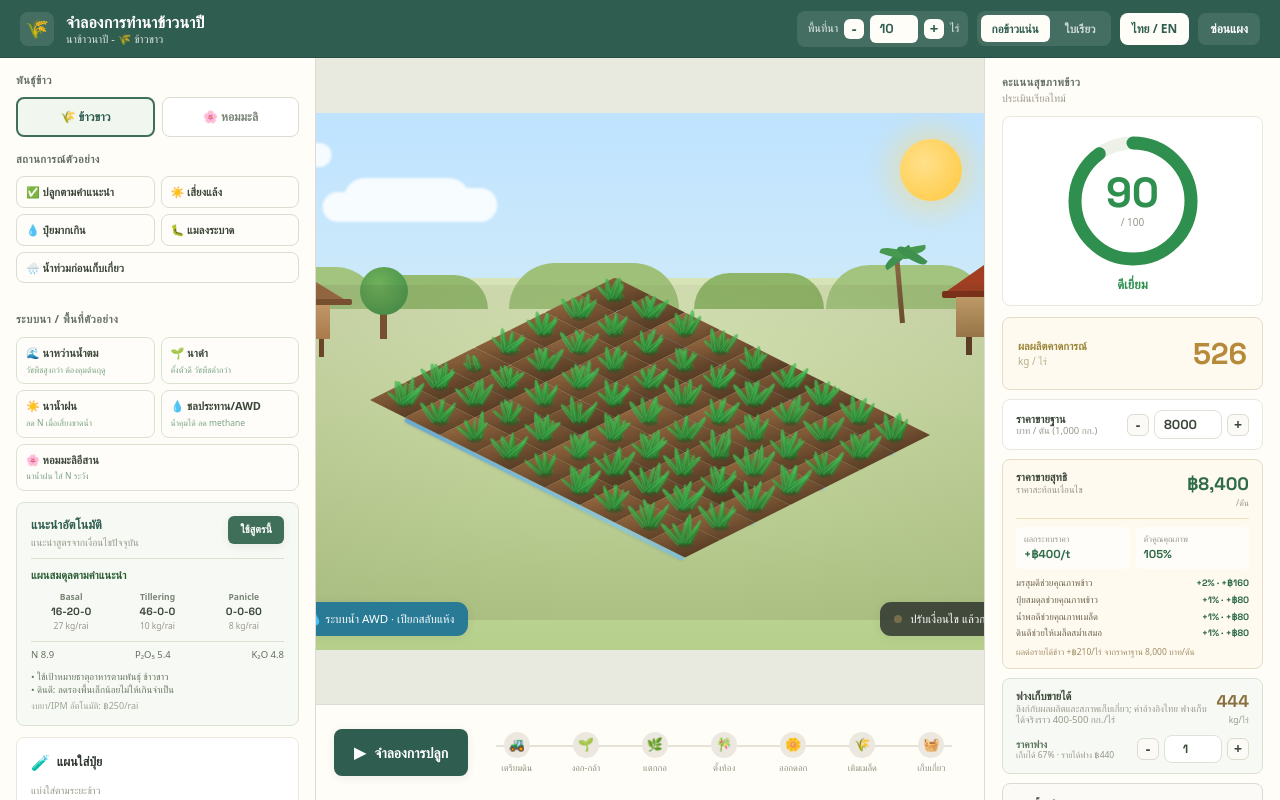
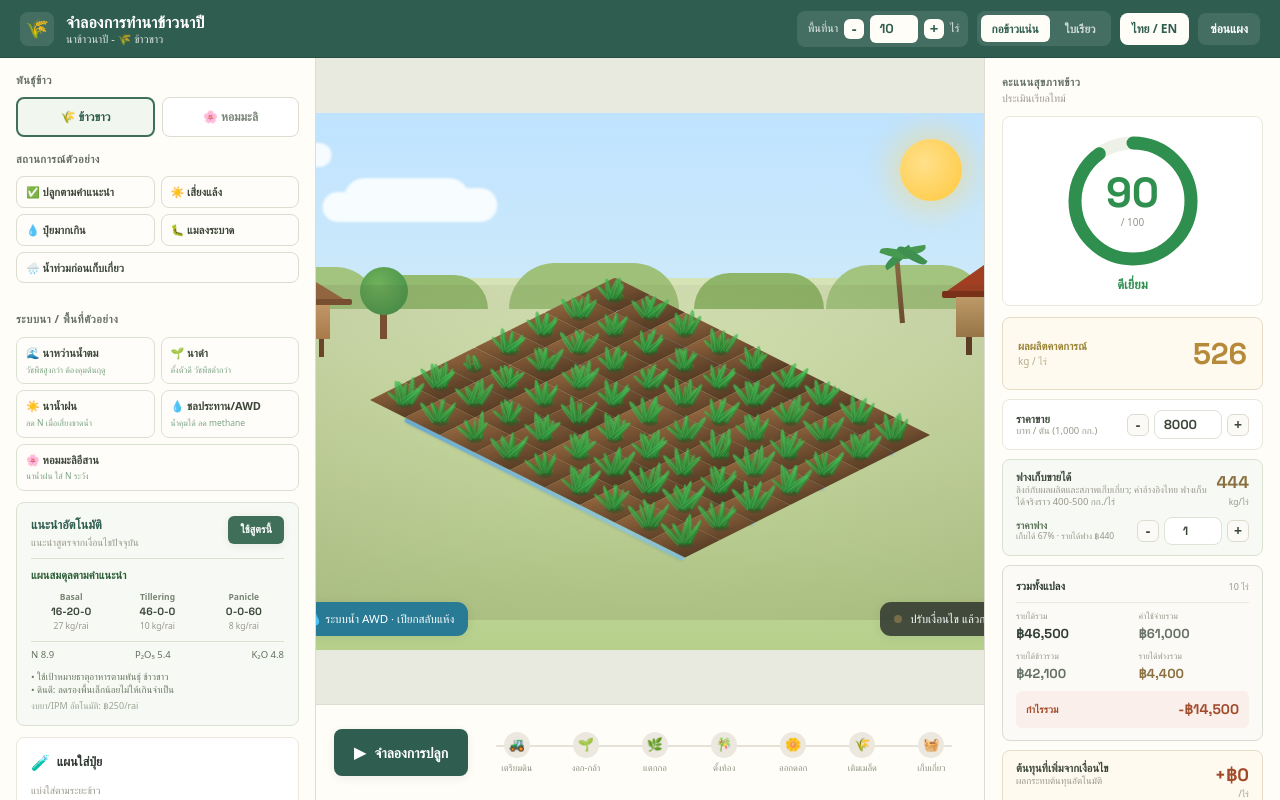
Before and after one commit to Ton-Munoi99/thai-rice-farming-simulator, a React (Vite) app: page / in a window 1280 px wide. Built offline with nearby package versions, Linux system fonts and the light colour scheme; a web font is replaced by a local one.

Commit message:
Move condition linkage from price to costs

```diff
--- a/src/components/CompareScenariosPanel.jsx
+++ b/src/components/CompareScenariosPanel.jsx
@@ -83,9 +83,6 @@ function CompareRow({ language, slot, isBest, onLoad, onClear }) {
           <div className="mt-0.5 text-[8.5px] leading-snug text-[#9aa394]">
             {t(language, "cost")} ฿{formatNumber(model.costPerRai)} · {t(language, "revenue")} ฿{formatNumber(model.revenuePerRai)}
           </div>
-          <div className="mt-0.5 text-[8.5px] leading-snug text-[#9aa394]">
-            {t(language, "adjustedSalePrice")} ฿{formatNumber(model.priceAdjustment.adjustedPricePerTon)}/t
-          </div>
         </div>
         <div className="text-right">
           <div className={`font-display text-[12px] font-bold ${profitPositive ? "text-rice-green" : "text-rice-red"}`}>
--- a/src/components/ExplanationPanel.jsx
+++ b/src/components/ExplanationPanel.jsx
@@ -84,7 +84,7 @@ function factorText(language, factor) {
     pestDisease: `Pest, disease, and weed pressure reduce growth and raise chemical/IPM costs${valueText}.`,
     soilWeather: `Soil, weather, and timing set the growth baseline${valueText}.`,
     yield: "Yield is estimated from growth score and variety potential.",
-    revenue: "Revenue is based on yield and the adjusted sale price after condition-linked quality discounts/premiums.",
+    revenue: "Revenue is based on yield and the user-set market price, with only wet-harvest moisture reducing revenue.",
     cost: "Cost pressure comes from the largest editable cost items per rai.",
     chemicals: "Chemical/IPM cost increases when pest, disease, or weed pressure rises.",
     profit: "Profit equals revenue minus total cost per rai.",
--- a/src/components/ScorePanel.jsx
+++ b/src/components/ScorePanel.jsx
@@ -67,7 +67,7 @@ export default function ScorePanel({ simulation }) {
 
         <section className="mt-[9px] flex items-center justify-between gap-2 rounded-lg border border-rice-card bg-white px-[13px] py-2.5">
           <div className="leading-tight">
-            <div className="text-[11px] font-semibold text-[#3c473a]">{t(language, "baseSalePrice")}</div>
+            <div className="text-[11px] font-semibold text-[#3c473a]">{t(language, "salePrice")}</div>
             <div className="text-[9.5px] text-rice-faint">{t(language, "bahtPerTon")}</div>
           </div>
           <div className="flex items-center gap-[5px]">
@@ -85,8 +85,6 @@ export default function ScorePanel({ simulation }) {
             <SmallButton onClick={() => simulation.setPricePerTon(simulation.pricePerTon + 100)}>+</SmallButton>
           </div>
         </section>
-
-        <PriceAdjustmentCard language={language} model={model} />
 
         <section className="mt-[9px] rounded-lg border border-[#d9e2d1] bg-[#f7faf4] px-[13px] py-2.5">
           <div className="mb-2 flex items-start justify-between gap-2">
@@ -141,6 +139,8 @@ export default function ScorePanel({ simulation }) {
             </div>
           </div>
         </section>
+
+        <CostDriversCard language={language} model={model} />
 
         <section className="mt-[13px] flex flex-col gap-[11px]">
           {indicators.map(([name, value, color, suffix]) => (
@@ -232,79 +232,60 @@ function TotalMetric({ label, value, tone }) {
   );
 }
 
-function PriceAdjustmentCard({ language, model }) {
-  const price = model.priceAdjustment;
-  const isDiscount = price.priceDeltaPerTon < 0;
-  const visibleAdjustments = price.adjustments
-    .filter((item) => item.percent !== 0)
-    .sort((a, b) => Math.abs(b.percent) - Math.abs(a.percent))
-    .slice(0, 5);
+function CostDriversCard({ language, model }) {
+  const drivers = model.costDrivers?.items ?? [];
+  const visibleDrivers = [...drivers].sort((a, b) => b.amount - a.amount).slice(0, 6);
 
   return (
     <section className="mt-[9px] rounded-lg border border-[#e6dcc8] bg-[#fffaf0] px-[13px] py-2.5">
       <div className="flex items-start justify-between gap-2">
         <div className="leading-tight">
-          <div className="text-[11px] font-bold text-[#3c473a]">{t(language, "adjustedSalePrice")}</div>
-          <div className="text-[9.5px] text-rice-faint">{t(language, "priceAdjustment")}</div>
+          <div className="text-[11px] font-bold text-[#3c473a]">{t(language, "linkedCostDrivers")}</div>
+          <div className="text-[9.5px] text-rice-faint">{t(language, "autoCostImpact")}</div>
         </div>
         <div className="text-right">
-          <div className={`font-display text-[18px] font-bold ${isDiscount ? "text-[#a24b2b]" : "text-[#2f6b48]"}`}>
-            ฿{formatNumber(price.adjustedPricePerTon)}
+          <div className="font-display text-[18px] font-bold text-[#a24b2b]">
+            +฿{formatNumber(model.costDrivers?.total ?? 0)}
           </div>
-          <div className="text-[8.5px] text-rice-faint">/{language === "th" ? "ตัน" : "ton"}</div>
+          <div className="text-[8.5px] text-rice-faint">/{t(language, "rai")}</div>
         </div>
       </div>
 
-      <div className="mt-2 grid grid-cols-2 gap-1.5 border-t border-[#f0e3bf] pt-2">
-        <PriceMiniMetric
-          label={t(language, "priceImpact")}
-          value={`${signedTonBaht(price.priceDeltaPerTon)}/t`}
-          danger={isDiscount}
-        />
-        <PriceMiniMetric
-          label={t(language, "qualityFactor")}
-          value={`${Math.round(price.factor * 100)}%`}
-          danger={isDiscount}
-        />
-      </div>
+      {visibleDrivers.length ? (
+        <div className="mt-2 flex flex-col gap-1 border-t border-[#f0e3bf] pt-2">
+          {visibleDrivers.map((item, index) => (
+            <div key={`${item.itemKey}-${item.label}-${index}`} className="flex items-start justify-between gap-2 text-[9.3px] leading-snug">
+              <span className="min-w-0 text-[#6d644f]">{pickLang(language, item.label, item.th)}</span>
+              <span className={`flex-none font-display font-bold ${item.tone === "danger" ? "text-[#a24b2b]" : "text-[#8a7040]"}`}>
+                +฿{formatNumber(item.amount)}
+              </span>
+            </div>
+          ))}
+        </div>
+      ) : (
+        <div className="mt-2 rounded-md bg-white/70 px-2 py-2 text-[9.5px] leading-snug text-[#6d7a68]">
+          {language === "th" ? "ยังไม่มีต้นทุนเพิ่มจากความเสี่ยงแปลงในเงื่อนไขนี้" : "No extra condition-linked cost in this setup."}
+        </div>
+      )}
 
-      <div className="mt-2 flex flex-col gap-1">
-        {visibleAdjustments.map((item) => (
-          <div key={item.key} className="flex items-start justify-between gap-2 text-[9.3px] leading-snug">
-            <span className="min-w-0 text-[#6d644f]">{pickLang(language, item.label, item.th)}</span>
-            <span className={`flex-none font-display font-bold ${item.percent < 0 ? "text-[#a24b2b]" : "text-[#2f6b48]"}`}>
-              {formatPercent(item.percent)} · {signedTonBaht(item.bahtPerTon)}
-            </span>
-          </div>
-        ))}
+      <div className="mt-2 grid grid-cols-3 gap-1.5">
+        {["labor", "fuel", "transport"].map((key) => {
+          const value = model.costDrivers?.byItem?.[key] ?? 0;
+          const label = COST_LABELS[key] ? pickLang(language, COST_LABELS[key].en, COST_LABELS[key].th) : key;
+          return (
+            <div key={key} className="rounded-md bg-white/70 px-2 py-1.5">
+              <div className="truncate text-[8px] text-rice-faint">{label}</div>
+              <div className="font-display text-[10.5px] font-bold text-[#7a4f2a]">+฿{formatNumber(value)}</div>
+            </div>
+          );
+        })}
       </div>
 
       <div className="mt-1.5 text-[8.5px] leading-snug text-[#9f8b62]">
-        {language === "th"
-          ? `ผลต่อรายได้ข้าว ${signedBaht(price.revenueImpactPerRai)}/ไร่ จากราคาฐาน ${formatNumber(price.basePricePerTon)} บาท/ตัน`
-          : `Rice revenue impact ${signedBaht(price.revenueImpactPerRai)}/rai from base ฿${formatNumber(price.basePricePerTon)}/ton.`}
+        {t(language, "moistureNote")}
       </div>
     </section>
   );
-}
-
-function PriceMiniMetric({ label, value, danger }) {
-  return (
-    <div className="rounded-md bg-white/70 px-2 py-1.5">
-      <div className="text-[8.5px] text-rice-faint">{label}</div>
-      <div className={`font-display text-[11.5px] font-bold ${danger ? "text-[#a24b2b]" : "text-[#2f6b48]"}`}>{value}</div>
-    </div>
-  );
-}
-
-function formatPercent(value) {
-  const percent = Math.round(value * 100);
-  return `${percent > 0 ? "+" : ""}${percent}%`;
-}
-
-function signedTonBaht(value) {
-  const prefix = value >= 0 ? "+฿" : "-฿";
-  return `${prefix}${formatNumber(Math.abs(value))}`;
 }
 
 function CostRow({ language, item, onChange }) {
@@ -327,7 +308,6 @@ function CostRow({ language, item, onChange }) {
     </div>
   );
 }
-
 function TotalCostRow({ language, value, onChange }) {
   return (
     <div className="mt-2 rounded-lg border border-[#d9e2d1] bg-[#f7faf4] px-2 py-2">
--- a/src/components/SummaryDashboard.jsx
+++ b/src/components/SummaryDashboard.jsx
@@ -26,7 +26,6 @@ export default function SummaryDashboard({ simulation }) {
     [t(language, "soilHealth"), `${model.soilHealth}%`, scoreColor(model.soilHealth)],
     [t(language, "productionCost"), `฿${formatNumber(model.costPerRai)}`, "#3c473a"],
     [t(language, "revenue"), `฿${formatNumber(model.revenuePerRai)}`, "#3c473a"],
-    [t(language, "adjustedSalePrice"), `฿${formatNumber(model.priceAdjustment.adjustedPricePerTon)}/t`, model.priceAdjustment.priceDeltaPerTon < 0 ? "#a24b2b" : "#2f6b48"],
     [t(language, "strawIncome"), `${formatNumber(model.straw.collectableKgPerRai)} kg/rai`, "#8a7040"],
     [t(language, "strawRevenue"), `฿${formatNumber(model.straw.revenuePerRai)}`, "#8a7040"],
   ];
@@ -86,9 +85,6 @@ export default function SummaryDashboard({ simulation }) {
               <div className="mt-0.5 text-[10px] opacity-75">
                 {t(language, "riceRevenue")} ฿{formatNumber(model.riceRevenuePerRai)} + {language === "th" ? "ฟาง" : "straw"} ฿{formatNumber(model.straw.revenuePerRai)}/{t(language, "rai")}
               </div>
-              <div className="mt-0.5 text-[10px] opacity-75">
-                {t(language, "adjustedSalePrice")} ฿{formatNumber(model.priceAdjustment.adjustedPricePerTon)}/t ({model.priceAdjustment.priceDeltaPerTon >= 0 ? "+" : ""}{formatNumber(model.priceAdjustment.priceDeltaPerTon)})
-              </div>
             </div>
             <div className="font-display text-[30px] font-bold">{signedBaht(model.profitPerRai)}</div>
           </div>
--- a/src/i18n.js
+++ b/src/i18n.js
@@ -57,11 +57,9 @@ export const TEXT = {
   realTime: { en: "Real-time estimate", th: "ประเมินเรียลไทม์" },
   estimatedYield: { en: "Estimated yield", th: "ผลผลิตคาดการณ์" },
   salePrice: { en: "Sale price", th: "ราคาขาย" },
-  baseSalePrice: { en: "Base sale price", th: "ราคาขายฐาน" },
-  adjustedSalePrice: { en: "Adjusted sale price", th: "ราคาขายสุทธิ" },
-  priceAdjustment: { en: "Price adjustment", th: "ราคาสะท้อนเงื่อนไข" },
-  priceImpact: { en: "Price impact", th: "ผลกระทบราคา" },
-  qualityFactor: { en: "Quality factor", th: "ตัวคูณคุณภาพ" },
+  linkedCostDrivers: { en: "Linked cost drivers", th: "ต้นทุนที่เพิ่มจากเงื่อนไข" },
+  autoCostImpact: { en: "Auto cost impact", th: "ผลกระทบต้นทุนอัตโนมัติ" },
+  moistureNote: { en: "Rice price stays market-driven; only wet-harvest moisture can discount revenue.", th: "ราคาข้าวเป็นราคาตลาด; ระบบหักรายได้เฉพาะกรณีความชื้นจากเก็บเกี่ยวเปียก" },
   bahtPerTon: { en: "฿ / ton (1,000 kg)", th: "บาท / ตัน (1,000 กก.)" },
   strawIncome: { en: "Collectable straw", th: "ฟางเก็บขายได้" },
   strawPrice: { en: "Straw price", th: "ราคาฟาง" },
--- a/src/simulation/SimulationEngine.js
+++ b/src/simulation/SimulationEngine.js
@@ -241,16 +241,69 @@ export function buildAutoRecommendation(inputs, varietyKey) {
   };
 }
 
-function buildCostBreakdown(variety, nutrients, inputs, overrides = {}) {
+function buildCostBreakdown(variety, nutrients, inputs, overrides = {}, context = {}) {
   const chemicalProgram = estimateChemicalProgram(inputs, variety.costs.chemicals);
+  const drivers = [];
+  const addCost = (itemKey, amount, label, th, tone = "warning") => {
+    if (amount <= 0) return;
+    drivers.push({ itemKey, amount: Math.round(amount), label, th, tone });
+  };
+
+  if (inputs.soil === "Poor / Sandy") {
+    addCost("transport", 450, "Soil amendment / organic matter", "ปรับปรุงดินทราย: ปุ๋ยอินทรีย์/ขนย้ายวัสดุ", "warning");
+    addCost("labor", 180, "Extra soil preparation", "เตรียมดินเพิ่มเพราะดินทราย/ดินเลว", "warning");
+  }
+
+  if (inputs.water === "Continuous Flooding") {
+    addCost("fuel", 120, "Continuous flooding water handling", "ขังน้ำตลอด: ค่าน้ำมัน/จัดการน้ำเพิ่ม", "warning");
+  }
+  if (context.pumpActive) {
+    addCost("fuel", 180 + inputs.groundwater * 3, "Groundwater pumping", "สูบน้ำบาดาล: น้ำมัน/พลังงานเพิ่ม", "warning");
+    addCost("labor", 80, "Pump monitoring", "ค่าแรงเฝ้าเครื่องสูบน้ำ", "warning");
+  }
+  if (inputs.water === "Rainfed" && inputs.groundwater < 20 && inputs.weather === "Drought") {
+    addCost("transport", 220, "Emergency water sourcing", "นาน้ำฝนแล้ง: ค่าน้ำ/ขนส่งน้ำฉุกเฉิน", "danger");
+  }
+
+  if (inputs.weed >= 65) {
+    addCost("labor", 350, "Heavy follow-up weeding", "วัชพืชสูง: ค่าแรงกำจัดซ้ำ", "danger");
+  } else if (inputs.weed >= 45) {
+    addCost("labor", 180, "Follow-up weeding", "วัชพืชปานกลาง-สูง: ค่าแรงกำจัดเพิ่ม", "warning");
+  } else if (inputs.weed >= 25) {
+    addCost("labor", 80, "Early weed check", "เฝ้าระวัง/กำจัดวัชพืชช่วงต้น", "warning");
+  }
+
+  if (inputs.pest >= 60) addCost("labor", 90, "Extra pest scouting", "แมลงระบาด: ค่าแรงสำรวจแปลงเพิ่ม", "warning");
+  if (inputs.disease >= 50) addCost("labor", 90, "Extra disease monitoring", "โรคระบาด: ค่าแรงติดตามอาการเพิ่ม", "warning");
+
+  if (inputs.weather === "Drought") {
+    addCost("fuel", 180, "Drought water operations", "ภัยแล้ง: ค่าน้ำมันจัดการน้ำเพิ่ม", "danger");
+  }
+  if (inputs.weather === "Heavy Rain / Flood") {
+    addCost("labor", 320, "Drainage and flood recovery labor", "ฝนหนัก/น้ำท่วม: ค่าแรงระบายน้ำและฟื้นแปลง", "danger");
+    addCost("fuel", 180, "Drainage pump fuel", "ฝนหนัก/น้ำท่วม: น้ำมันสูบ/ระบายน้ำ", "danger");
+    addCost("transport", 180, "Wet harvest handling / drying", "เก็บเกี่ยวชื้น: ขนส่ง/ตาก/จัดการหลังเก็บเกี่ยวเพิ่ม", "danger");
+  }
+
+  if (inputs.managementTiming < 55) {
+    addCost("labor", 250, "Late operation catch-up labor", "จัดการช้า: ค่าแรงเร่งงาน/แก้ปัญหาเพิ่ม", "danger");
+    addCost("fuel", 120, "Late operation machinery fuel", "จัดการช้า: ค่าเครื่องจักร/น้ำมันเพิ่ม", "danger");
+  } else if (inputs.managementTiming < 70) {
+    addCost("labor", 120, "Moderate timing delay labor", "เวลาจัดการค่อนข้างช้า: ค่าแรงเพิ่ม", "warning");
+  }
+
+  const driverTotals = drivers.reduce((totals, driver) => {
+    totals[driver.itemKey] = (totals[driver.itemKey] ?? 0) + driver.amount;
+    return totals;
+  }, {});
   const defaults = {
     seed: variety.costs.seed,
     fertilizer: Math.round(nutrients.cost),
     chemicals: chemicalProgram.cost,
-    labor: variety.costs.labor,
+    labor: variety.costs.labor + (driverTotals.labor ?? 0),
     rent: variety.costs.rent,
-    fuel: variety.costs.fuel,
-    transport: variety.costs.transport,
+    fuel: variety.costs.fuel + (driverTotals.fuel ?? 0),
+    transport: variety.costs.transport + (driverTotals.transport ?? 0),
   };
 
   const breakdown = COST_ITEMS.map((item) => {
@@ -259,64 +312,14 @@ function buildCostBreakdown(variety, nutrients, inputs, overrides = {}) {
     return { ...item, value, defaultValue: defaults[item.key], isOverridden: Number.isFinite(override) };
   });
 
-  return { breakdown, chemicalProgram };
-}
-
-function buildPriceAdjustment({ inputs, variety, nutrients, basePricePerTon, flags, scores }) {
-  const adjustments = [];
-  const add = (key, label, th, percent, tone = percent >= 0 ? "good" : "warning") => {
-    if (percent === 0) return;
-    adjustments.push({
-      key,
-      label,
-      th,
-      percent,
-      bahtPerTon: Math.round((basePricePerTon * percent) / 10) * 10,
-      tone,
-    });
-  };
-
-  if (flags.nDeficient) add("n-deficit", "Low nitrogen: pale grain risk", "ไนโตรเจนต่ำ: เสี่ยงเมล็ดไม่เต็ม", -0.04, "warning");
-  if (flags.nExcess) add("n-excess", "Excess nitrogen: lodging / soft grain", "ไนโตรเจนเกิน: เสี่ยงล้มและคุณภาพลด", -0.08, "danger");
-  if (!flags.nDeficient && !flags.nExcess && scores.fertilizer >= 82) add("fertilizer-balance", "Balanced fertilizer supports grade", "ปุ๋ยสมดุลช่วยคุณภาพข้าว", 0.01, "good");
-  if (nutrients.K < variety.idealK * 0.7) add("low-k", "Low potassium: weaker grain filling", "โพแทสเซียมต่ำ: เมล็ดเติมไม่ดี", -0.04, "warning");
-
-  if (flags.shortage) add("water-shortage", "Water shortage lowers grain fill", "ขาดน้ำทำให้เมล็ดลีบ/น้ำหนักลด", -0.07, "danger");
-  if (flags.flooded) add("flooded", "Flood / excess water quality discount", "น้ำท่วม/น้ำมาก หักคุณภาพ", -0.08, "danger");
-  if (!flags.shortage && !flags.flooded && scores.water >= 85) add("water-stable", "Stable water improves grain quality", "น้ำพอดีช่วยคุณภาพเมล็ด", 0.01, "good");
-
-  if (inputs.soil === "Poor / Sandy") add("poor-soil", "Poor sandy soil lowers grain uniformity", "ดินทรายเลว เมล็ดสม่ำเสมอน้อยลง", -0.03, "warning");
-  if (inputs.soil === "Rich Clay-Loam") add("rich-soil", "Good soil supports uniform grain", "ดินดีช่วยให้เมล็ดสม่ำเสมอ", 0.01, "good");
-
-  if (inputs.pest >= 75) add("severe-pest", "Severe pest damage", "แมลงระบาดหนัก หักราคาคุณภาพ", -0.06, "danger");
-  else if (inputs.pest >= 45) add("pest", "Pest pressure", "แมลงระบาด หักราคาบางส่วน", -0.03, "warning");
-
-  if (inputs.disease >= 65) add("severe-disease", "Severe disease / stained grain", "โรคหนัก เสี่ยงเมล็ดด่าง/คุณภาพต่ำ", -0.08, "danger");
-  else if (inputs.disease >= 40) add("disease", "Disease pressure", "โรคพืช หักราคาบางส่วน", -0.04, "warning");
-
-  if (inputs.weed >= 65) add("heavy-weed", "Heavy weed competition", "วัชพืชสูง แย่งอาหารจนคุณภาพลด", -0.04, "warning");
-  else if (inputs.weed >= 40) add("weed", "Weed competition", "วัชพืชกดคุณภาพเล็กน้อย", -0.02, "warning");
-
-  if (inputs.weather === "Good Monsoon") add("good-monsoon", "Good monsoon harvest quality", "มรสุมดีช่วยคุณภาพข้าว", 0.02, "good");
-  if (inputs.weather === "Drought") add("drought-weather", "Drought market quality discount", "ภัยแล้ง หักราคาคุณภาพ", -0.05, "danger");
-  if (inputs.weather === "Heavy Rain / Flood") add("heavy-rain", "Heavy rain / wet harvest discount", "ฝนหนัก/เก็บเกี่ยวชื้น หักราคา", -0.07, "danger");
-
-  if (scores.timing < 55) add("late-timing", "Late management / harvest timing", "จัดการช้า เสี่ยงความชื้นและคุณภาพตก", -0.06, "danger");
-  else if (scores.timing < 70) add("soft-timing", "Timing is slightly late", "เวลาจัดการค่อนข้างช้า", -0.03, "warning");
-  else if (scores.timing >= 86) add("timely", "Good timing protects grade", "จัดการตรงเวลาดี ช่วยรักษาเกรด", 0.01, "good");
-
-  const rawPercent = adjustments.reduce((sum, item) => sum + item.percent, 0);
-  const factor = clamp(1 + rawPercent, 0.65, 1.06);
-  const adjustedPricePerTon = Math.round((basePricePerTon * factor) / 10) * 10;
-  const priceDeltaPerTon = adjustedPricePerTon - basePricePerTon;
-
   return {
-    basePricePerTon,
-    adjustedPricePerTon,
-    priceDeltaPerTon,
-    factor,
-    rawPercent,
-    adjustments,
+    breakdown,
+    chemicalProgram,
+    costDrivers: {
+      items: drivers,
+      total: drivers.reduce((sum, driver) => sum + driver.amount, 0),
+      byItem: driverTotals,
+    },
   };
 }
 
@@ -348,7 +351,6 @@ function buildExplanations({
   chemicalProgram,
   flags,
   quality,
-  priceAdjustment,
 }) {
   const topScoreFactors = [
     {
@@ -416,9 +418,9 @@ function buildExplanations({
       label: "Revenue",
       th: "รายได้",
       tone: revenuePerRai >= costPerRai ? "good" : "warning",
-      text: `รายได้ข้าว ${Math.round(riceRevenuePerRai).toLocaleString("en-US")} baht/rai จากราคาสุทธิ ${priceAdjustment.adjustedPricePerTon.toLocaleString(
-        "en-US",
-      )} baht/ton (${Math.round((quality - 1) * 100)}%)`,
+      text: `รายได้ข้าว ${Math.round(riceRevenuePerRai).toLocaleString("en-US")} baht/rai จากราคาตลาดที่ผู้ใช้ตั้ง และปรับเฉพาะความชื้น (${Math.round(
+        quality * 100,
+      )}%)`,
     },
     {
       key: "cost",
@@ -613,37 +615,22 @@ export function computeSimulation(inputs, context) {
   );
 
   const flags = { nDeficient, nExcess, shortage, flooded };
-  const priceAdjustment = buildPriceAdjustment({
-    inputs,
-    variety,
-    nutrients,
-    basePricePerTon: context.pricePerTon,
-    flags,
-    scores: {
-      fertilizer: fertilizerScore,
-      water: waterScore,
-      soil: soilScore,
-      weather: weatherScore,
-      timing: timingScore,
-    },
-  });
-  const quality = priceAdjustment.factor;
-  const yieldQualityFactor = Math.min(quality, 1);
-  const estimatedYieldKgPerRai = Math.round(
-    variety.potential * Math.pow(growthScore / 100, 1.25) * (0.9 + 0.1 * yieldQualityFactor),
-  );
+  let quality = 1;
+  if (flooded || inputs.weather === "Heavy Rain / Flood") quality -= 0.06;
+  if (timingScore < 55) quality -= 0.03;
+  quality = clamp(quality, 0.88, 1);
+
+  const estimatedYieldKgPerRai = Math.round(variety.potential * Math.pow(growthScore / 100, 1.25));
   const straw = estimateStrawHarvest(inputs, estimatedYieldKgPerRai, context, flags);
-  const { breakdown: costBreakdown, chemicalProgram } = buildCostBreakdown(
+  const { breakdown: costBreakdown, chemicalProgram, costDrivers } = buildCostBreakdown(
     variety,
     nutrients,
     inputs,
     context.costOverrides,
+    { flags, pumpActive, estimatedYieldKgPerRai },
   );
   const costPerRai = costBreakdown.reduce((sum, item) => sum + item.value, 0);
-  priceAdjustment.revenueImpactPerRai =
-    Math.round(((estimatedYieldKgPerRai * priceAdjustment.priceDeltaPerTon) / 1000) / 10) * 10;
-  const riceRevenuePerRai =
-    Math.round(((estimatedYieldKgPerRai * priceAdjustment.adjustedPricePerTon) / 1000) / 10) * 10;
+  const riceRevenuePerRai = Math.round(((estimatedYieldKgPerRai * context.pricePerTon) / 1000) * quality / 10) * 10;
   const revenuePerRai = riceRevenuePerRai + straw.revenuePerRai;
   const profitPerRai = revenuePerRai - costPerRai;
 
@@ -742,13 +729,13 @@ export function computeSimulation(inputs, context) {
     estimatedYieldKgPerRai,
     costBreakdown,
     chemicalProgram,
+    costDrivers,
     costPerRai,
     revenuePerRai,
     riceRevenuePerRai,
     profitPerRai,
     straw,
     quality,
-    priceAdjustment,
     nutrients,
     nutrientTotals: { N: Nt, P: Pt, K: Kt },
     condition,
@@ -775,7 +762,6 @@ export function computeSimulation(inputs, context) {
       chemicalProgram,
       flags,
       quality,
-      priceAdjustment,
     }),
     flags,
   };
```
